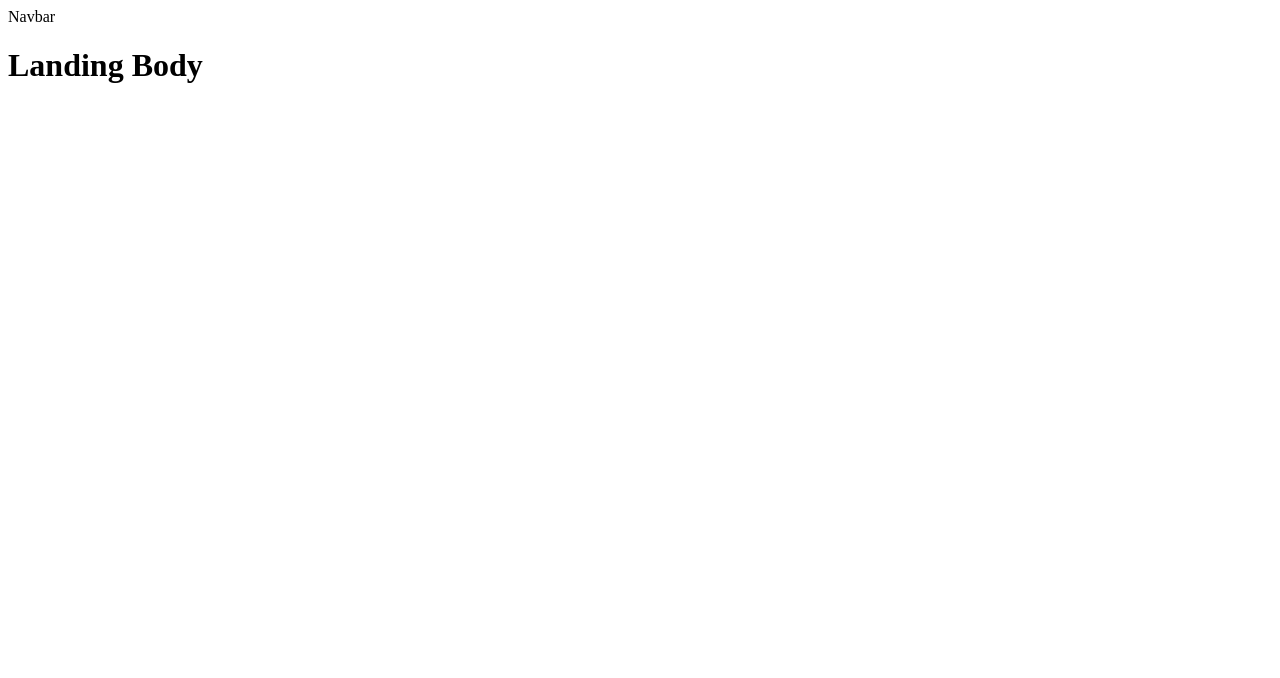
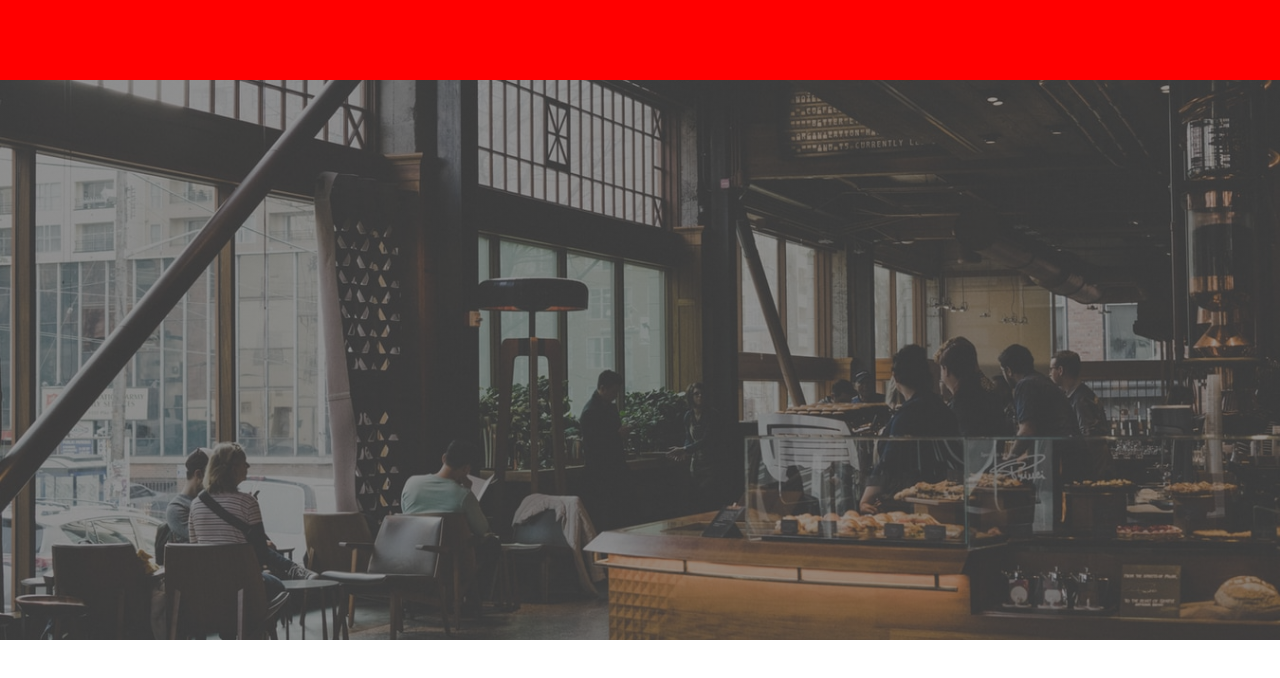
Before and after one commit to jayhan1109/Quiet, a React (Create React App) app in the folder client/: page / in a window 1280 px wide. Shown: the top 678 px of the page. Built offline with nearby package versions, Linux system fonts and the light colour scheme.

Commit message:
Setup scss module

```diff
--- a/client/src/App.js
+++ b/client/src/App.js
@@ -2,6 +2,7 @@ import React, { Fragment } from "react";
 import Navbar from "./components/navbar/Navbar";
 import { Route, Switch } from "react-router-dom";
 import Landing from "./components/landing/Landing";
+import "./App.module.scss";
 
 const App = () => {
   return (
--- /dev/null
+++ b/client/src/App.module.scss
@@ -0,0 +1,17 @@
+html,
+body {
+  width: 100%;
+  height: 100%;
+  margin: 0;
+  padding: 0;
+}
+
+* {
+  box-sizing: border-box;
+  font-family: sans-serif;
+}
+
+#root {
+  width: 100%;
+  height: 100%;
+}
--- a/client/src/components/landing/Landing.js
+++ b/client/src/components/landing/Landing.js
@@ -1,8 +1,9 @@
 import React from "react";
+import styles from "./Landing.module.scss";
 const Landing = () => {
   return (
-    <div>
-      <h1>Landing Body</h1>
+    <div className={styles.container}>
+      <div className={styles.jumbotron}></div>
     </div>
   );
 };
--- /dev/null
+++ b/client/src/components/landing/Landing.module.scss
@@ -0,0 +1,5 @@
+.jumbotron {
+  height: 80vh;
+  background: linear-gradient(rgba(77, 77, 77, 0.6), rgba(77, 77, 77, 0.6)),
+    url("../../assets/img/landing_bg.png") no-repeat center center/cover;
+}
--- a/client/src/components/navbar/Navbar.js
+++ b/client/src/components/navbar/Navbar.js
@@ -1,7 +1,8 @@
 import React from "react";
+import styles from "./Navbar.module.scss";
 
 const Navbar = () => {
-  return <div>Navbar</div>;
+  return <div className={styles.container}></div>;
 };
 
 export default Navbar;
--- /dev/null
+++ b/client/src/components/navbar/Navbar.module.scss
@@ -0,0 +1,6 @@
+.container {
+  background: red;
+  width: 100%;
+  height: 10vh;
+  position: absolute;
+}
```
Also changed, not shown: client/src/App.css (deleted, +0 -38 lines), client/src/assets/img/landing_bg.png (added), client/src/components/landing/Landing.scss (deleted), client/src/components/navbar/Navbar.scss (deleted).
